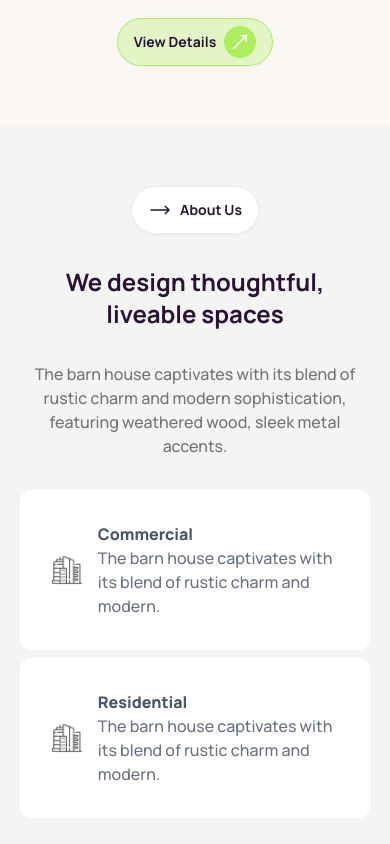
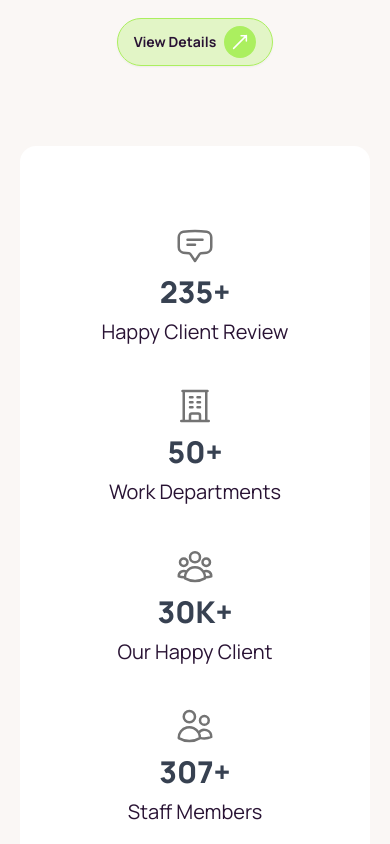
Before and after one commit to momin096/Rinterio, a plain HTML site: page index.html in a window 390 px wide. Shown: the part 660-1504 px from the top of the page. Drawn offline with nearby package versions, Linux system fonts and the light colour scheme.

Commit message:
count section added with mobile device and tablet responsive

```diff
--- a/index.html
+++ b/index.html
@@ -146,6 +146,51 @@
     </header>
 
     <main>
+        <!-- Count  -->
+
+        <section class="md:container mx-auto p-5">
+            <div class="bg-white p-20 rounded-2xl grid grid-cols-1 md:grid-cols-2 lg:grid-cols-4 gap-10" >
+                <!-- card 1 -->
+                <div class="flex flex-col items-center text-center space-y-2">
+                    <svg xmlns="http://www.w3.org/2000/svg" fill="none" viewBox="0 0 24 24" stroke-width="1.5" stroke="currentColor" class="size-10 text-color-neutral">
+                        <path stroke-linecap="round" stroke-linejoin="round" d="M7.5 8.25h9m-9 3H12m-9.75 1.51c0 1.6 1.123 2.994 2.707 3.227 1.129.166 2.27.293 3.423.379.35.026.67.21.865.501L12 21l2.755-4.133a1.14 1.14 0 0 1 .865-.501 48.172 48.172 0 0 0 3.423-.379c1.584-.233 2.707-1.626 2.707-3.228V6.741c0-1.602-1.123-2.995-2.707-3.228A48.394 48.394 0 0 0 12 3c-2.392 0-4.744.175-7.043.513C3.373 3.746 2.25 5.14 2.25 6.741v6.018Z" />
+                      </svg>
+                      <h2 class="text-3xl md:text-4xl font-extrabold text-gray-700">235+</h2>
+                      <p class="text-xl font-normal">Happy Client Review</p>
+
+                </div>
+                <!-- card 2 -->
+                <div class="flex flex-col items-center text-center space-y-2">
+                    <svg xmlns="http://www.w3.org/2000/svg" fill="none" viewBox="0 0 24 24" stroke-width="1.5" stroke="currentColor" class="size-10 text-color-neutral">
+                        <path stroke-linecap="round" stroke-linejoin="round" d="M3.75 21h16.5M4.5 3h15M5.25 3v18m13.5-18v18M9 6.75h1.5m-1.5 3h1.5m-1.5 3h1.5m3-6H15m-1.5 3H15m-1.5 3H15M9 21v-3.375c0-.621.504-1.125 1.125-1.125h3.75c.621 0 1.125.504 1.125 1.125V21" />
+                      </svg>
+
+                      <h2 class="text-3xl md:text-4xl font-extrabold text-gray-700">50+</h2>
+                      <p class="text-xl font-normal">Work Departments</p>
+
+                </div>
+                <!-- card 3 -->
+                <div class="flex flex-col items-center text-center space-y-2">
+                    <svg xmlns="http://www.w3.org/2000/svg" fill="none" viewBox="0 0 24 24" stroke-width="1.5" stroke="currentColor" class="size-10 text-color-neutral">
+                        <path stroke-linecap="round" stroke-linejoin="round" d="M18 18.72a9.094 9.094 0 0 0 3.741-.479 3 3 0 0 0-4.682-2.72m.94 3.198.001.031c0 .225-.012.447-.037.666A11.944 11.944 0 0 1 12 21c-2.17 0-4.207-.576-5.963-1.584A6.062 6.062 0 0 1 6 18.719m12 0a5.971 5.971 0 0 0-.941-3.197m0 0A5.995 5.995 0 0 0 12 12.75a5.995 5.995 0 0 0-5.058 2.772m0 0a3 3 0 0 0-4.681 2.72 8.986 8.986 0 0 0 3.74.477m.94-3.197a5.971 5.971 0 0 0-.94 3.197M15 6.75a3 3 0 1 1-6 0 3 3 0 0 1 6 0Zm6 3a2.25 2.25 0 1 1-4.5 0 2.25 2.25 0 0 1 4.5 0Zm-13.5 0a2.25 2.25 0 1 1-4.5 0 2.25 2.25 0 0 1 4.5 0Z" />
+                      </svg>
+
+                      <h2 class="text-3xl md:text-4xl font-extrabold text-gray-700">30K+</h2>
+                      <p class="text-xl font-normal">Our Happy Client</p>
+
+                </div>
+                <!-- card 4 -->
+                <div class="flex flex-col items-center text-center space-y-2">
+                    <svg xmlns="http://www.w3.org/2000/svg" fill="none" viewBox="0 0 24 24" stroke-width="1.5" stroke="currentColor" class="size-10 text-color-neutral">
+                        <path stroke-linecap="round" stroke-linejoin="round" d="M15 19.128a9.38 9.38 0 0 0 2.625.372 9.337 9.337 0 0 0 4.121-.952 4.125 4.125 0 0 0-7.533-2.493M15 19.128v-.003c0-1.113-.285-2.16-.786-3.07M15 19.128v.106A12.318 12.318 0 0 1 8.624 21c-2.331 0-4.512-.645-6.374-1.766l-.001-.109a6.375 6.375 0 0 1 11.964-3.07M12 6.375a3.375 3.375 0 1 1-6.75 0 3.375 3.375 0 0 1 6.75 0Zm8.25 2.25a2.625 2.625 0 1 1-5.25 0 2.625 2.625 0 0 1 5.25 0Z" />
+                      </svg>
+
+                      <h2 class="text-3xl md:text-4xl font-extrabold text-gray-700">307+</h2>
+                      <p class="text-xl font-normal">Staff Members</p>
+
+                </div>
+            </div>
+        </section>
         <!-- About Us -->
 
         <section class="about-us bg-[#F4F4F4] relative py-10">
```
